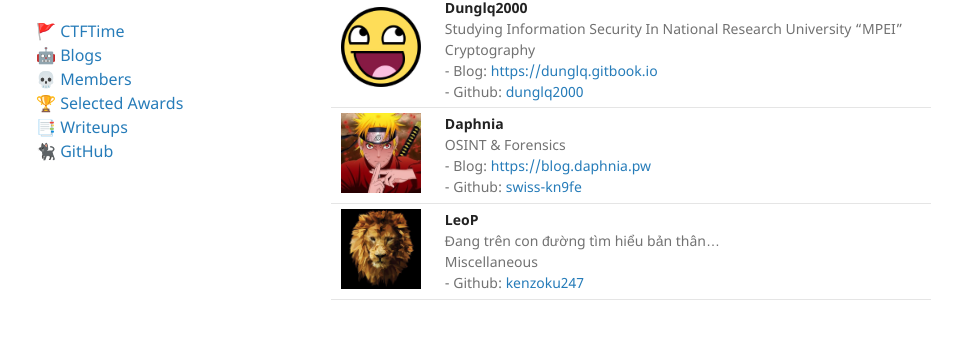
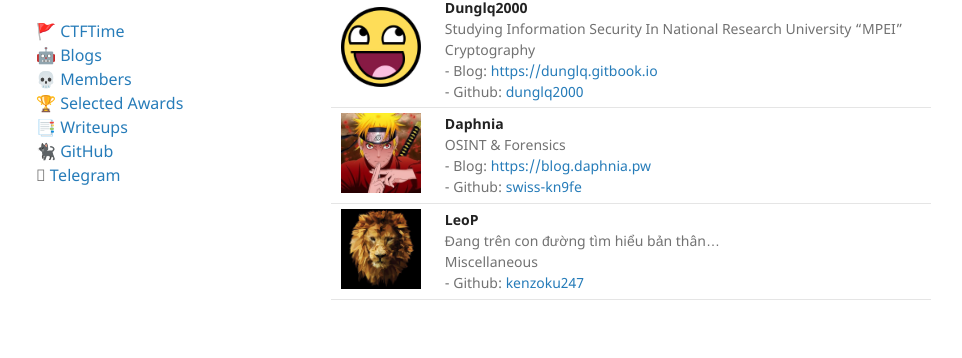
Before and after one commit to seahatvn/seahatvn.github.io, a Jekyll site: the page built from index.md, in a window 1280 px wide. Shown: the part 425-783 px from the top of the page, without its empty margins (174-1136 px from the left). Built offline with Jekyll 4.4.1, drawn with Linux system fonts in a browser that asks for light colours; our own code applies the rules of GitHub Pages for plain Markdown files.

Commit message:
Update default.html

```diff
--- a/_layouts/default.html
+++ b/_layouts/default.html
@@ -36,6 +36,7 @@
           <li>  🏆  <a href="#selected-awards" class="btn">Selected Awards</a></li>
           <li>  📑  <a href="#writeups" class="btn">Writeups</a></li>
           <li>  🐈‍⬛  <a href="https://github.com/seahatvn">GitHub</a></li>
+          <li>&#xF5B3; <a href="https://telegram.me/seahatvn">Telegram</a></li>
         </ul>
         {% endif %}
       </header>
```
